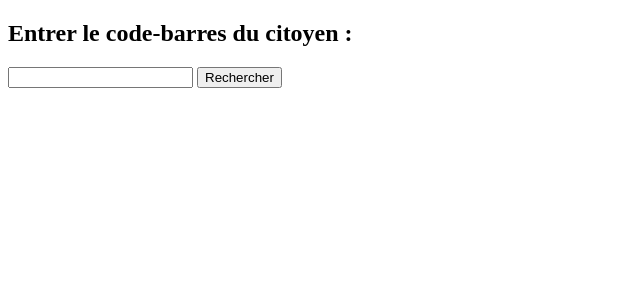
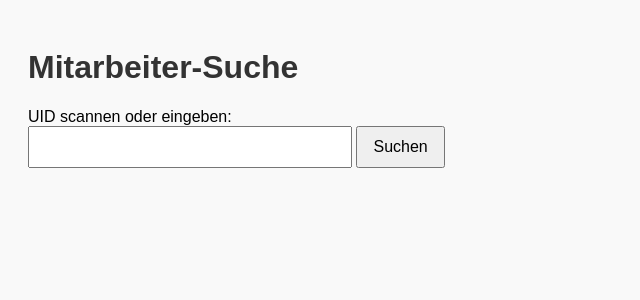
Before and after one commit to nora302/app_NFC, a Flask app: page / in a window 1280 px wide. Shown: the top 300 px of the page, without its empty margins (0-640 px from the left). Run offline with Flask 3, Linux system fonts and the light colour scheme.

Commit message:
first commit

```diff
--- a/app.py
+++ b/app.py
@@ -4,10 +4,10 @@ import os
 
 app = Flask(__name__)
 
-def get_citizen_data(barcode):
+def get_mitarbeiter_data(barcode):
     conn = sqlite3.connect('citizens.db')
     cursor = conn.cursor()
-    cursor.execute("SELECT vorname, nachname, adresse,telefonnummer, bild FROM citoyens WHERE UID=?", (barcode,))
+    cursor.execute("SELECT vorname, nachname, adresse, telefonnummer, bild FROM mitarbeiter WHERE UID = ?", (barcode,))
     data = cursor.fetchone()
     conn.close()
     return data
@@ -16,11 +16,11 @@ def get_citizen_data(barcode):
 def home():
     if request.method == 'POST':
         barcode = request.form['barcode']
-        citizen = get_citizen_data(barcode)
-        if citizen:
-            return render_template('result.html', citizen=citizen)
+        mitarbeiter = get_mitarbeiter_data(barcode)
+        if mitarbeiter:
+            return render_template('result.html', mitarbeiter=mitarbeiter)
         else:
-            return "Citoyen non trouvé."
+            return "Mitarbeiter nicht gefunden."
     return render_template('home.html')
 
 if __name__ == '__main__':
--- a/templates/home.html
+++ b/templates/home.html
@@ -1,11 +1,70 @@
-<!doctype html>
-<html>
-<head><title>Recherche Citoyen</title></head>
+<!DOCTYPE html>
+<html lang="de">
+<head>
+    <meta charset="UTF-8">
+    <title>Mitarbeiter Suche</title>
+    <style>
+        body {
+            font-family: Arial, sans-serif;
+            padding: 20px;
+            background-color: #f9f9f9;
+        }
+        h1 {
+            color: #333;
+        }
+        form {
+            margin-bottom: 30px;
+        }
+        input[type="text"] {
+            padding: 10px;
+            font-size: 16px;
+            width: 300px;
+        }
+        button {
+            padding: 10px 15px;
+            font-size: 16px;
+            cursor: pointer;
+        }
+        .result {
+            border: 1px solid #ccc;
+            background-color: #fff;
+            padding: 20px;
+            max-width: 400px;
+            box-shadow: 0 0 10px rgba(0,0,0,0.1);
+        }
+        img {
+            max-width: 100px;
+            height: auto;
+            border: 1px solid #ddd;
+        }
+        .error {
+            color: red;
+            font-weight: bold;
+        }
+    </style>
+</head>
 <body>
-    <h2>Entrer le code-barres du citoyen :</h2>
-    <form method="post">
-        <input type="text" name="barcode" required>
-        <button type="submit">Rechercher</button>
+    <h1>Mitarbeiter-Suche</h1>
+
+    <form method="POST">
+        <label for="barcode">UID scannen oder eingeben:</label><br>
+        <input type="text" name="barcode" id="barcode" required>
+        <button type="submit">Suchen</button>
     </form>
+
+    {% if mitarbeiter %}
+    <div class="result">
+        <h2>Informationen zum Mitarbeiter</h2>
+        <p><strong>Vorname:</strong> {{ mitarbeiter[0] }}</p>
+        <p><strong>Nachname:</strong> {{ mitarbeiter[1] }}</p>
+        <p><strong>Adresse:</strong> {{ mitarbeiter[2] }}</p>
+        <p><strong>Telefonnummer:</strong> {{ mitarbeiter[3] }}</p>
+        <p><strong>Bild:</strong><br>
+            <img src="{{ url_for('static', filename='photos/' ~ mitarbeiter[4]) }}" alt="Mitarbeiterfoto">
+        </p>
+    </div>
+    {% elif request.method == 'POST' %}
+        <p class="error">❌ Mitarbeiter nicht gefunden.</p>
+    {% endif %}
 </body>
 </html>
```
Also changed, not shown: remplir_bdd.py (+10 -10 lines), render.yaml (deleted, +0 -8 lines), templates/result.html (deleted, +0 -16 lines), README.md.
